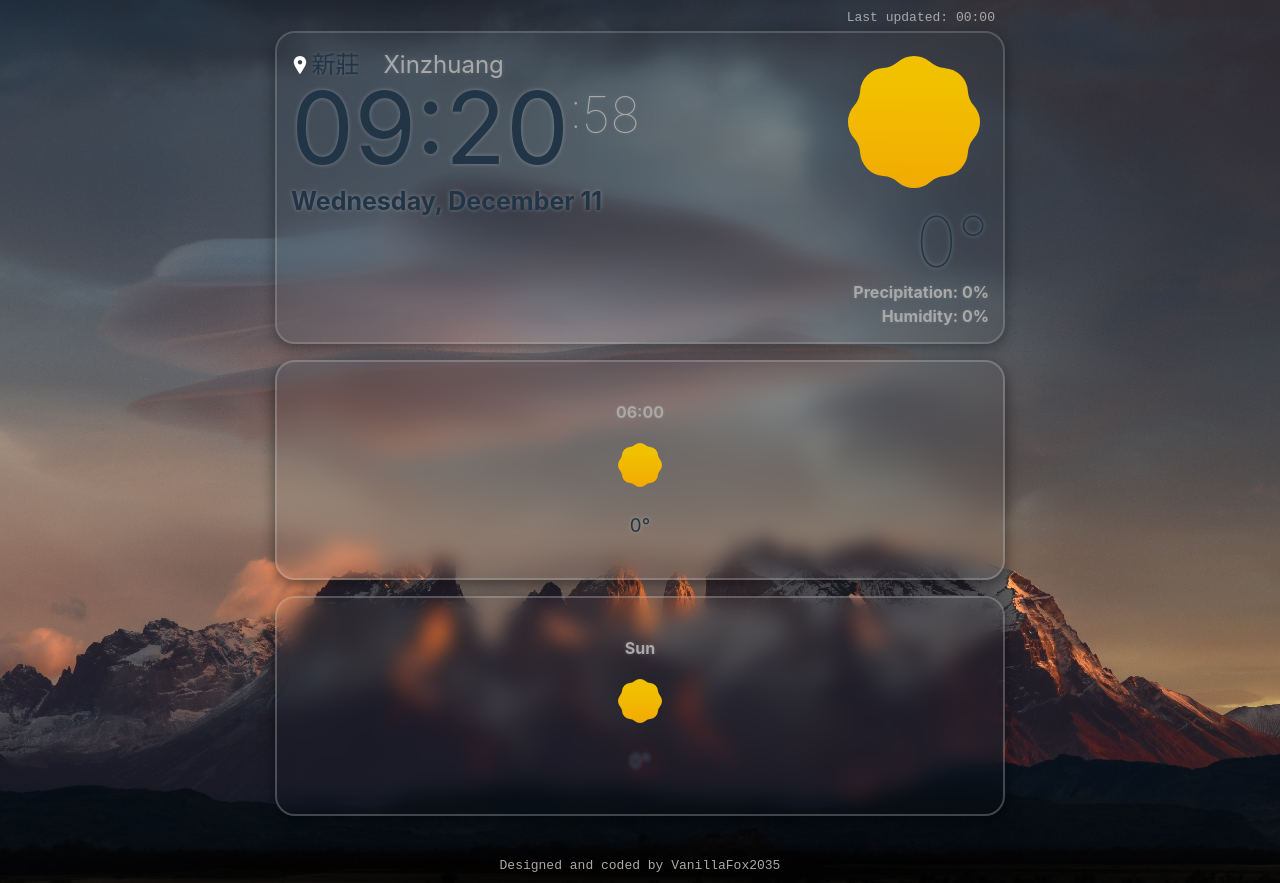
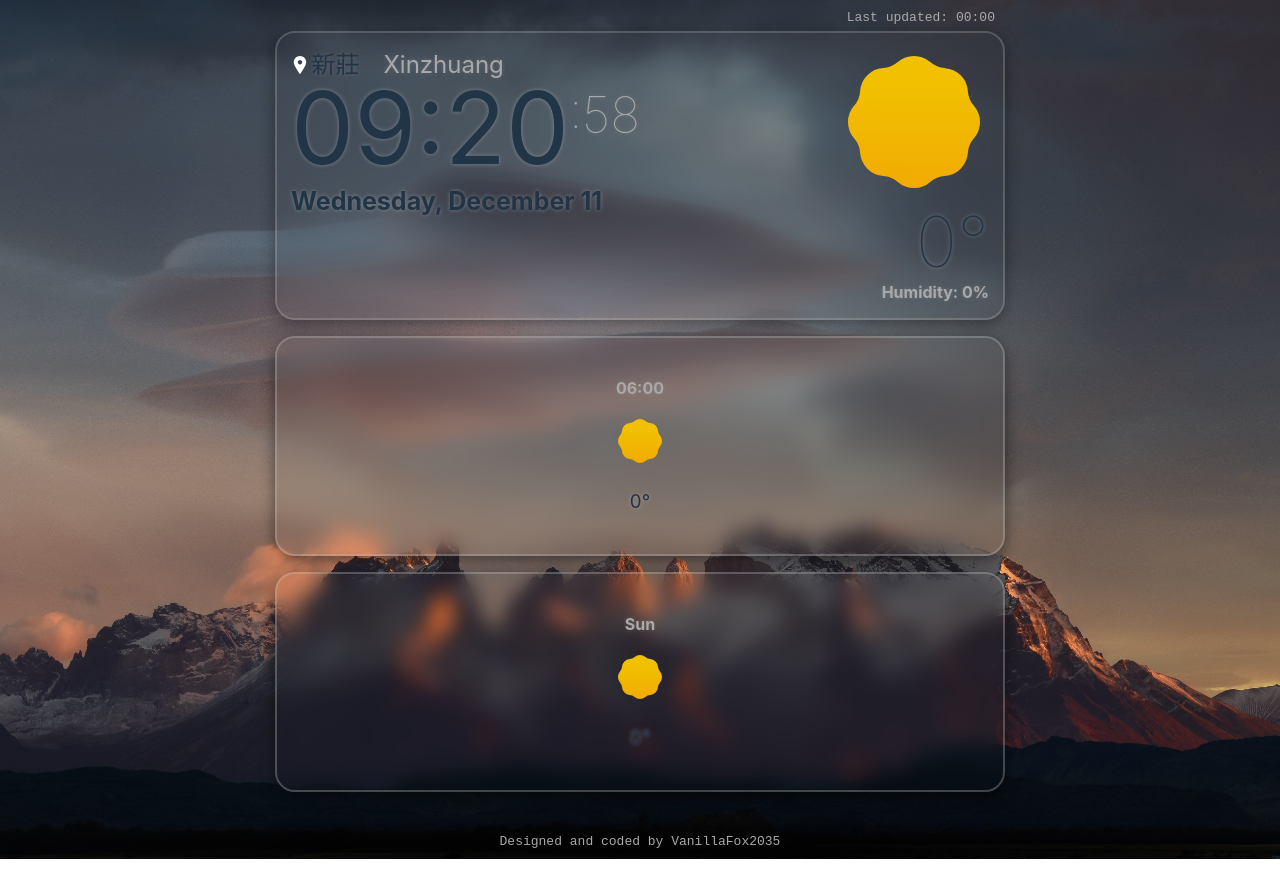
Before and after one commit to VanillaFox2035/weather-app, a React (Vite) app: page / in a window 1280 px wide. After the commit the page ends 859 px from the top, so only its background shows below. Built offline with nearby package versions, Linux system fonts and the light colour scheme; no server answers.

Commit message:
Remove precipitation on CurrentTile.tsx

```diff
--- a/src/components/CurrentTile.tsx
+++ b/src/components/CurrentTile.tsx
@@ -131,7 +131,7 @@ export default function CurrentTile(props: ICurrentTile)
                 <div className="right-block">
                     <WeatherIcon weather={weatherCard.weather} isNight={weatherCard.isNight} width="150px" title={weatherCard.weatherString}/>
                     <h1 className="current-temperature">{CheckNotAvailable(weatherCard.temperature)}°</h1>
-                    <h4 className="weather-detail">Precipitation: {CheckNotAvailable(weatherCard.precipitation * 10)}%</h4>
+                    {/*<h4 className="weather-detail">Precipitation: {CheckNotAvailable(weatherCard.precipitation * 10)}%</h4>*/}
                     <h4 className="weather-detail">Humidity: {CheckNotAvailable(weatherCard.humidity)}%</h4>
                 </div>
             </div>
```
